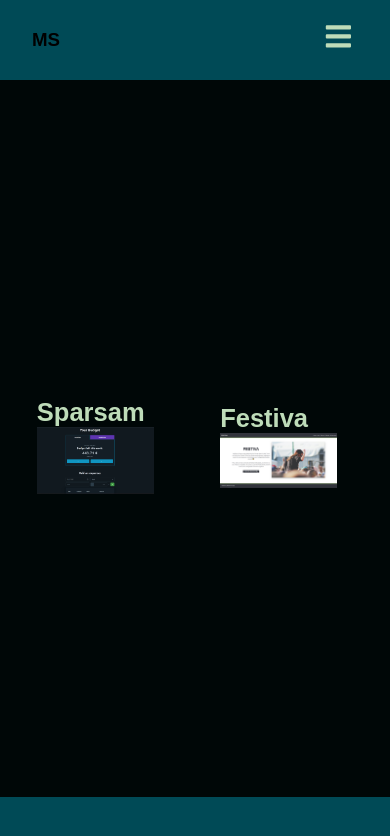
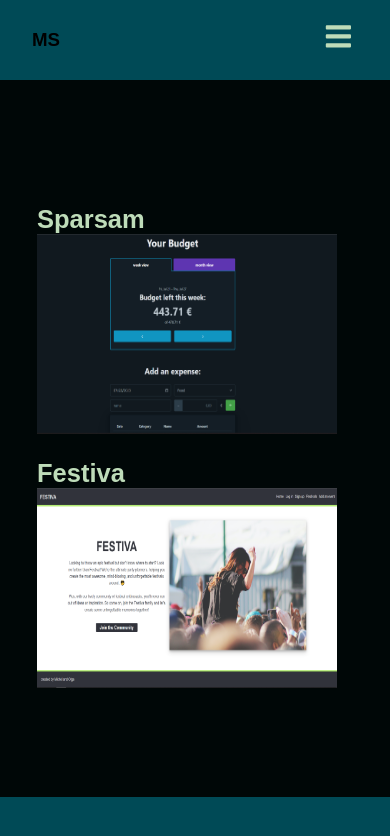
Before and after one commit to michelsaber/portfolio, a React (Create React App) app: page /projects in a window 390 px wide. Shown: the top 836 px of the page. Built offline with nearby package versions, Linux system fonts and the light colour scheme.

Commit message:
Responsive done

```diff
--- a/src/App.css
+++ b/src/App.css
@@ -233,6 +233,16 @@ nav {
     font-weight: bold;
     padding-left: 2%;
   }
+
+  .projectsPageParent{
+    display: flex;
+    flex-direction: column;
+  }
+
+  .aboutPageParent .projectsPageParent .sparsamDiv > a > img, .aboutPageParent .projectsPageParent .festivaDiv > a > img{
+    min-width: 300px;
+    min-height:200px;
+  }
 }
 
 /* projectsPage CSS */
--- a/src/pages/ProjectsPage.jsx
+++ b/src/pages/ProjectsPage.jsx
@@ -8,14 +8,14 @@ function ProjectsPage() {
       <div className="projectsPageParent">
         <div className="sparsamDiv">
         <a href="https://sparsam.netlify.app" className="projectLink"><h2>Sparsam</h2>
-        <img src={sparsam} style={{ width: "30vw" }} alt="" /></a>
+        <img src={sparsam} style={{ width: "30vw", height: "20vw" }} alt="" /></a>
 
         </div>
 
         <div className="festivaDiv">
         <a href="https://festiva.adaptable.app" className="projectLink">
           <h2>Festiva</h2>
-          <img src={festiva} style={{ width: "30vw" }} alt="" />
+          <img src={festiva} style={{ width: "30vw" , height: "20vw" }} alt="" />
           </a>
         </div>
       </div>
```
